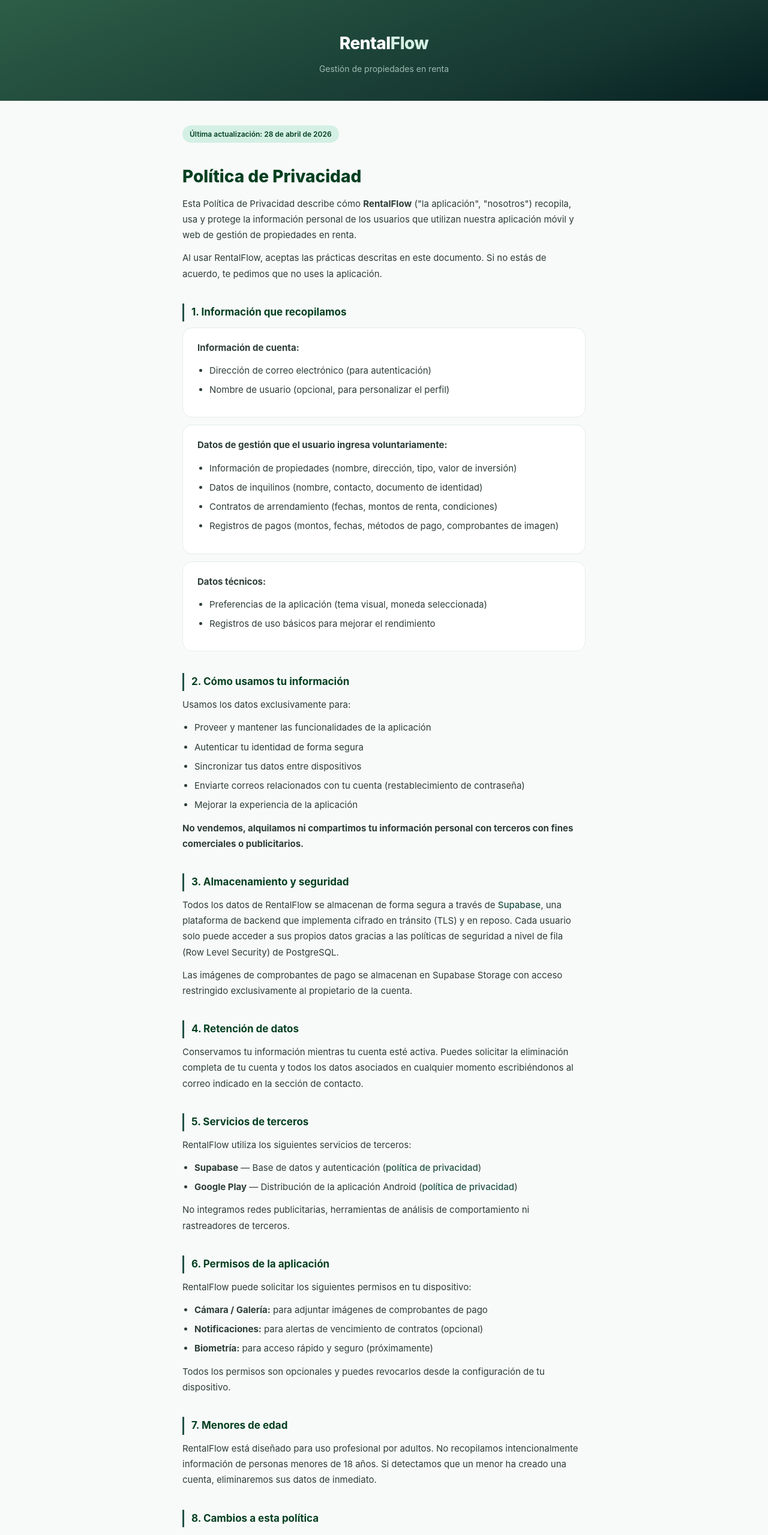
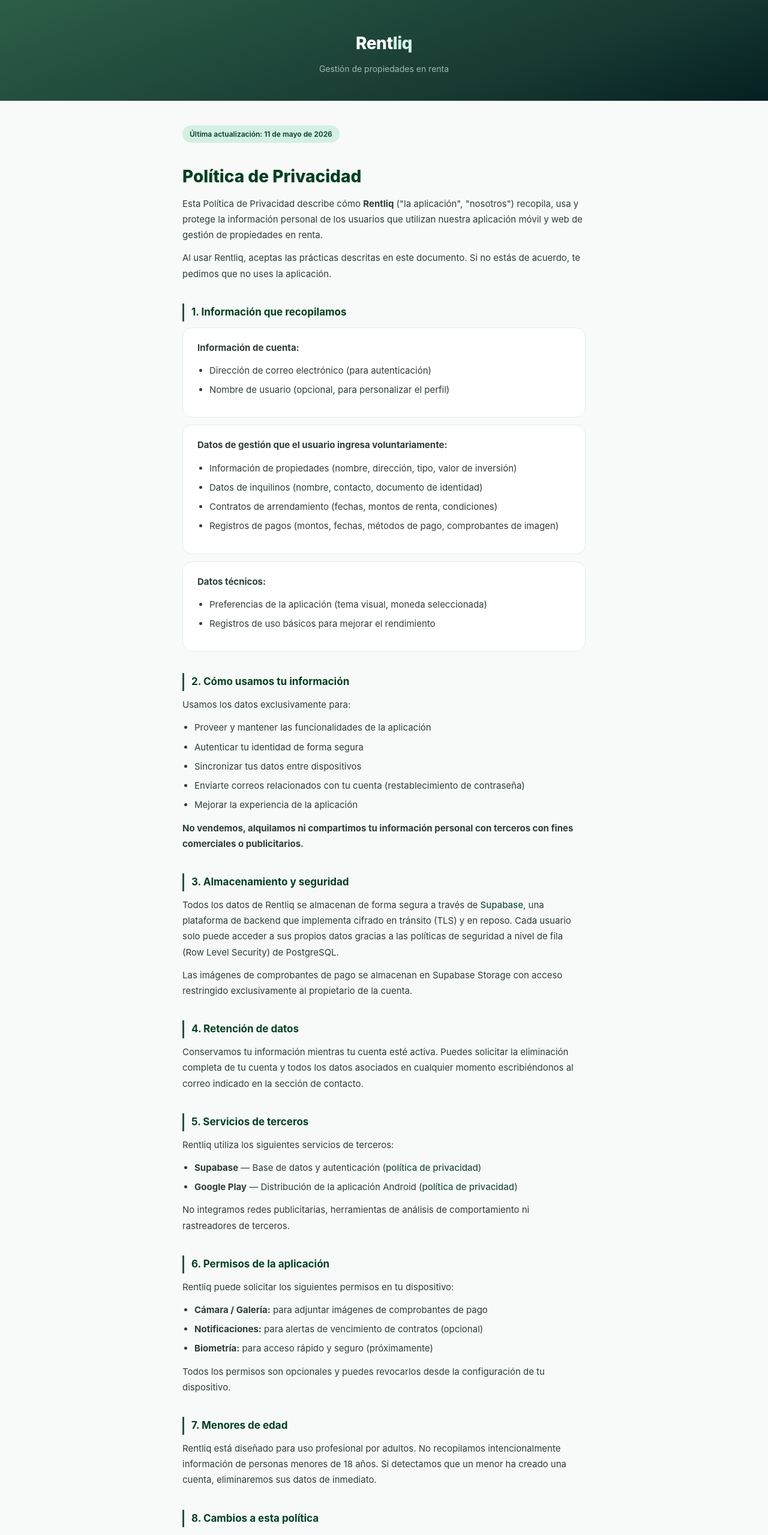
Before and after one commit to marguinzones91/RentalFlow-privacy, a plain HTML site: page index.html in a window 1280 px wide. Shown: the top 2559 px of the page at 60% size. Drawn offline with Linux system fonts and the light colour scheme.

Commit message:
Rename RentalFlow - Rentliq

```diff
--- a/index.html
+++ b/index.html
@@ -3,7 +3,7 @@
 <head>
   <meta charset="UTF-8" />
   <meta name="viewport" content="width=device-width, initial-scale=1.0" />
-  <title>Política de Privacidad — RentalFlow</title>
+  <title>Política de Privacidad — Rentliq</title>
   <style>
     * { box-sizing: border-box; margin: 0; padding: 0; }
     body {
@@ -63,15 +63,15 @@
 <body>
 
 <div class="header">
-  <div class="logo">Rental<span>Flow</span></div>
+  <div class="logo">Rent<span>liq</span></div>
   <div class="tagline">Gestión de propiedades en renta</div>
 </div>
 
 <div class="container">
-  <span class="updated">Última actualización: 28 de abril de 2026</span>
+  <span class="updated">Última actualización: 11 de mayo de 2026</span>
   <h1>Política de Privacidad</h1>
-  <p>Esta Política de Privacidad describe cómo <strong>RentalFlow</strong> ("la aplicación", "nosotros") recopila, usa y protege la información personal de los usuarios que utilizan nuestra aplicación móvil y web de gestión de propiedades en renta.</p>
-  <p>Al usar RentalFlow, aceptas las prácticas descritas en este documento. Si no estás de acuerdo, te pedimos que no uses la aplicación.</p>
+  <p>Esta Política de Privacidad describe cómo <strong>Rentliq</strong> ("la aplicación", "nosotros") recopila, usa y protege la información personal de los usuarios que utilizan nuestra aplicación móvil y web de gestión de propiedades en renta.</p>
+  <p>Al usar Rentliq, aceptas las prácticas descritas en este documento. Si no estás de acuerdo, te pedimos que no uses la aplicación.</p>
 
   <h2>1. Información que recopilamos</h2>
   <div class="card">
@@ -110,14 +110,14 @@
   <p><strong>No vendemos, alquilamos ni compartimos tu información personal con terceros con fines comerciales o publicitarios.</strong></p>
 
   <h2>3. Almacenamiento y seguridad</h2>
-  <p>Todos los datos de RentalFlow se almacenan de forma segura a través de <a href="https://supabase.com" target="_blank">Supabase</a>, una plataforma de backend que implementa cifrado en tránsito (TLS) y en reposo. Cada usuario solo puede acceder a sus propios datos gracias a las políticas de seguridad a nivel de fila (Row Level Security) de PostgreSQL.</p>
+  <p>Todos los datos de Rentliq se almacenan de forma segura a través de <a href="https://supabase.com" target="_blank">Supabase</a>, una plataforma de backend que implementa cifrado en tránsito (TLS) y en reposo. Cada usuario solo puede acceder a sus propios datos gracias a las políticas de seguridad a nivel de fila (Row Level Security) de PostgreSQL.</p>
   <p>Las imágenes de comprobantes de pago se almacenan en Supabase Storage con acceso restringido exclusivamente al propietario de la cuenta.</p>
 
   <h2>4. Retención de datos</h2>
   <p>Conservamos tu información mientras tu cuenta esté activa. Puedes solicitar la eliminación completa de tu cuenta y todos los datos asociados en cualquier momento escribiéndonos al correo indicado en la sección de contacto.</p>
 
   <h2>5. Servicios de terceros</h2>
-  <p>RentalFlow utiliza los siguientes servicios de terceros:</p>
+  <p>Rentliq utiliza los siguientes servicios de terceros:</p>
   <ul>
     <li><strong>Supabase</strong> — Base de datos y autenticación (<a href="https://supabase.com/privacy" target="_blank">política de privacidad</a>)</li>
     <li><strong>Google Play</strong> — Distribución de la aplicación Android (<a href="https://policies.google.com/privacy" target="_blank">política de privacidad</a>)</li>
@@ -125,7 +125,7 @@
   <p>No integramos redes publicitarias, herramientas de análisis de comportamiento ni rastreadores de terceros.</p>
 
   <h2>6. Permisos de la aplicación</h2>
-  <p>RentalFlow puede solicitar los siguientes permisos en tu dispositivo:</p>
+  <p>Rentliq puede solicitar los siguientes permisos en tu dispositivo:</p>
   <ul>
     <li><strong>Cámara / Galería:</strong> para adjuntar imágenes de comprobantes de pago</li>
     <li><strong>Notificaciones:</strong> para alertas de vencimiento de contratos (opcional)</li>
@@ -134,21 +134,21 @@
   <p>Todos los permisos son opcionales y puedes revocarlos desde la configuración de tu dispositivo.</p>
 
   <h2>7. Menores de edad</h2>
-  <p>RentalFlow está diseñado para uso profesional por adultos. No recopilamos intencionalmente información de personas menores de 18 años. Si detectamos que un menor ha creado una cuenta, eliminaremos sus datos de inmediato.</p>
+  <p>Rentliq está diseñado para uso profesional por adultos. No recopilamos intencionalmente información de personas menores de 18 años. Si detectamos que un menor ha creado una cuenta, eliminaremos sus datos de inmediato.</p>
 
   <h2>8. Cambios a esta política</h2>
-  <p>Podemos actualizar esta Política de Privacidad ocasionalmente. Te notificaremos de cambios significativos mediante un aviso en la aplicación. El uso continuado de RentalFlow después de cualquier cambio constituye tu aceptación de la nueva política.</p>
+  <p>Podemos actualizar esta Política de Privacidad ocasionalmente. Te notificaremos de cambios significativos mediante un aviso en la aplicación. El uso continuado de Rentliq después de cualquier cambio constituye tu aceptación de la nueva política.</p>
 
   <h2>9. Contacto</h2>
   <p>Si tienes preguntas o solicitudes sobre tu privacidad, contáctanos en:</p>
   <div class="card">
-    <p><strong>RentalFlow</strong><br/>
-    Correo electrónico: <a href="mailto:marguinzones91@gmail.com">marguinzones91@gmail.com</a></p>
+    <p><strong>Rentliq</strong><br/>
+    Correo electrónico: <a href="mailto:hola@rentliq.app">hola@rentliq.app</a></p>
   </div>
 
   <div class="footer">
-    <p>© 2026 RentalFlow. Todos los derechos reservados.</p>
-    <p style="margin-top:4px">Esta política aplica a la aplicación RentalFlow en todas sus plataformas.</p>
+    <p>© 2026 Rentliq. Todos los derechos reservados.</p>
+    <p style="margin-top:4px">Esta política aplica a la aplicación Rentliq en todas sus plataformas.</p>
   </div>
 </div>
 
```
